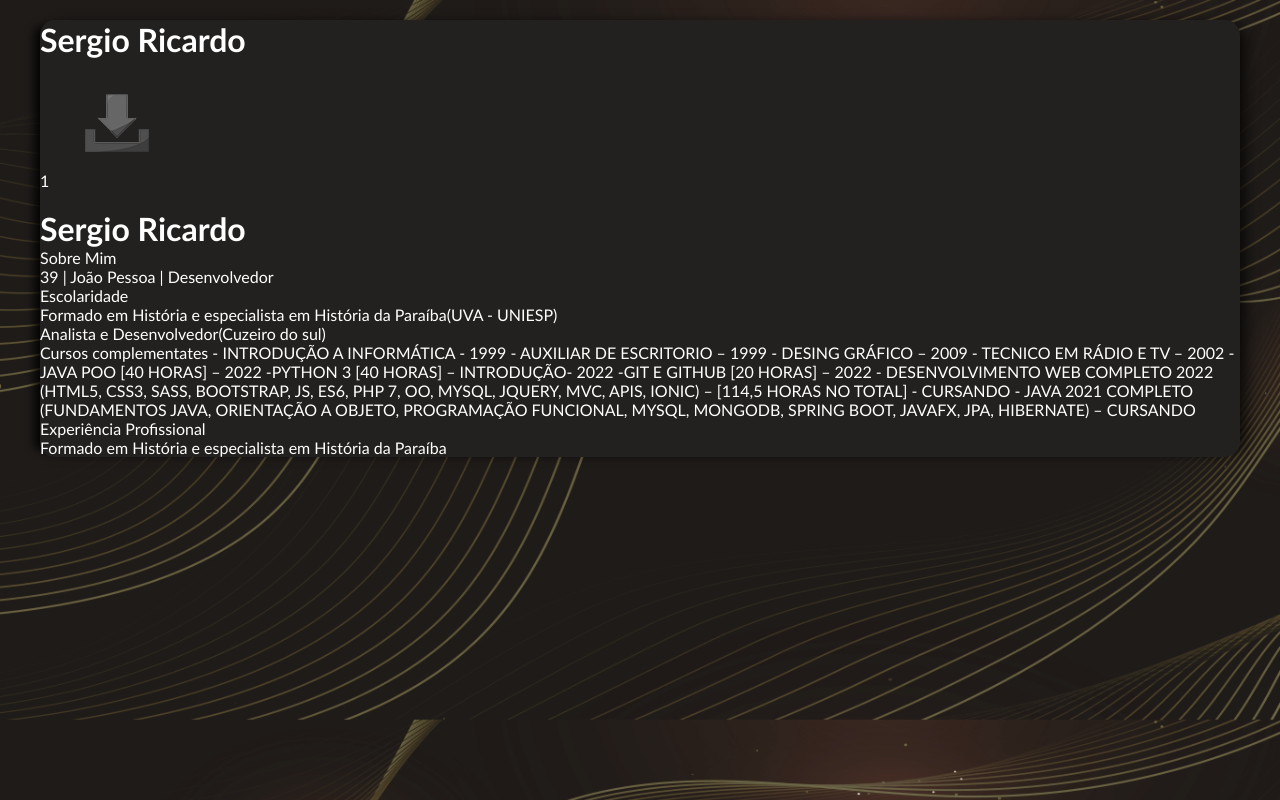
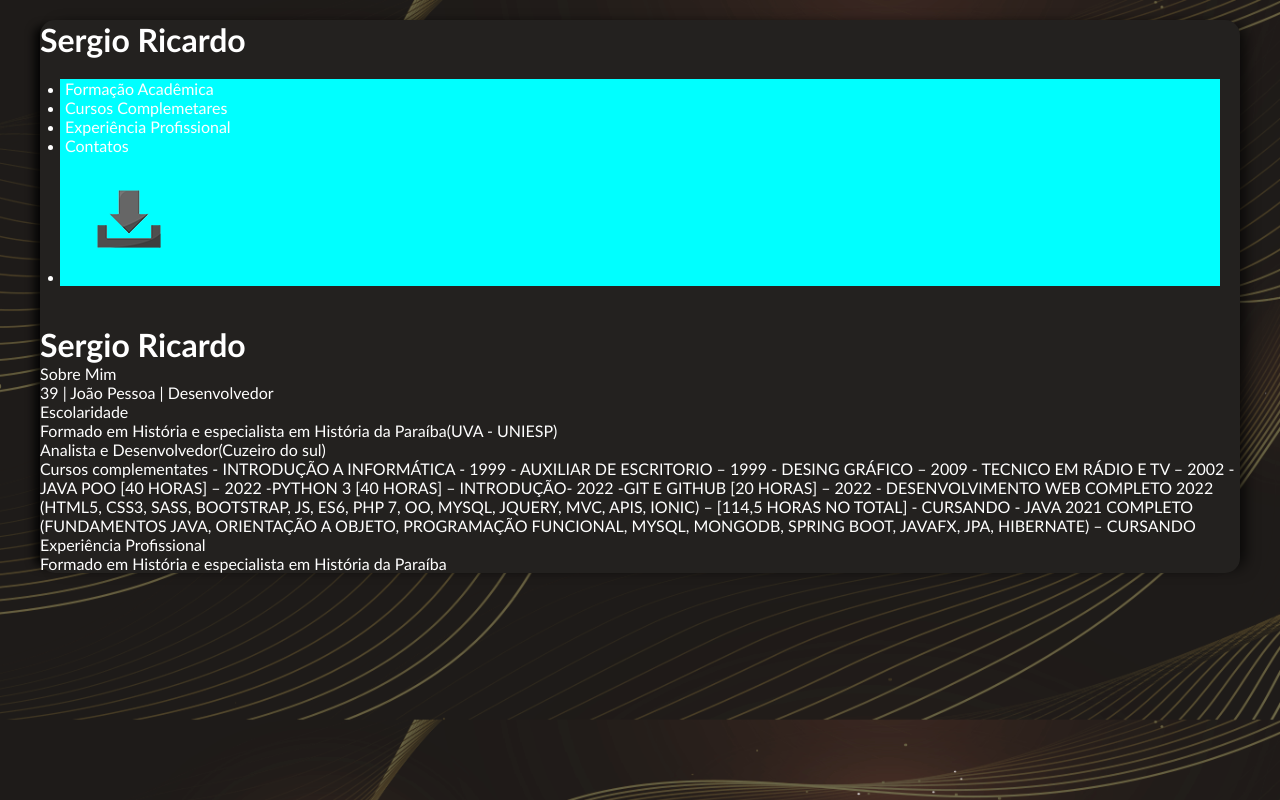
Before and after one commit to sergioricardoarct/Curriculo_digital, a plain HTML site: page Index.html in a window 1280 px wide. Drawn offline with Linux system fonts and the light colour scheme.

Commit message:
navegação

```diff
--- a/Index.html
+++ b/Index.html
@@ -13,10 +13,14 @@
         <h1>Sergio Ricardo</h1>
 
             <nav>
-                <div>
-                    1
-                    <a href="Documentos/CURRICULO.pdf" download="CURRICULO.pdf"><img src="imagens/25528.png" alt=""></a>
-                </div>
+                <ul>
+                    <li>Formação Acadêmica</li>
+                    <li>Cursos Complemetares</li>
+                    <li>Experiência Profissional</li>
+                    <li>Contatos</li>
+                    <li><a href="Documentos/CURRICULO.pdf" download="CURRICULO.pdf"><img src="imagens/25528.png" alt=""></a></li>
+
+                </ul>
             </nav>
 
                 <div class="foto">
--- a/css.css
+++ b/css.css
@@ -19,3 +19,9 @@ body{
     -webkit-box-shadow: 10px 0 15px -6px rgba(0, 0, 0, 0.8), -12px 0 8px -6px rgba(0, 0, 0, 0.8);
 
 }
+nav{
+    margin: 20px;
+    padding-left: 5px;
+    background-color: aqua;
+    box-sizing: 50px;
+}
```
Also changed, not shown: Imagens/boão 3.png (added).
